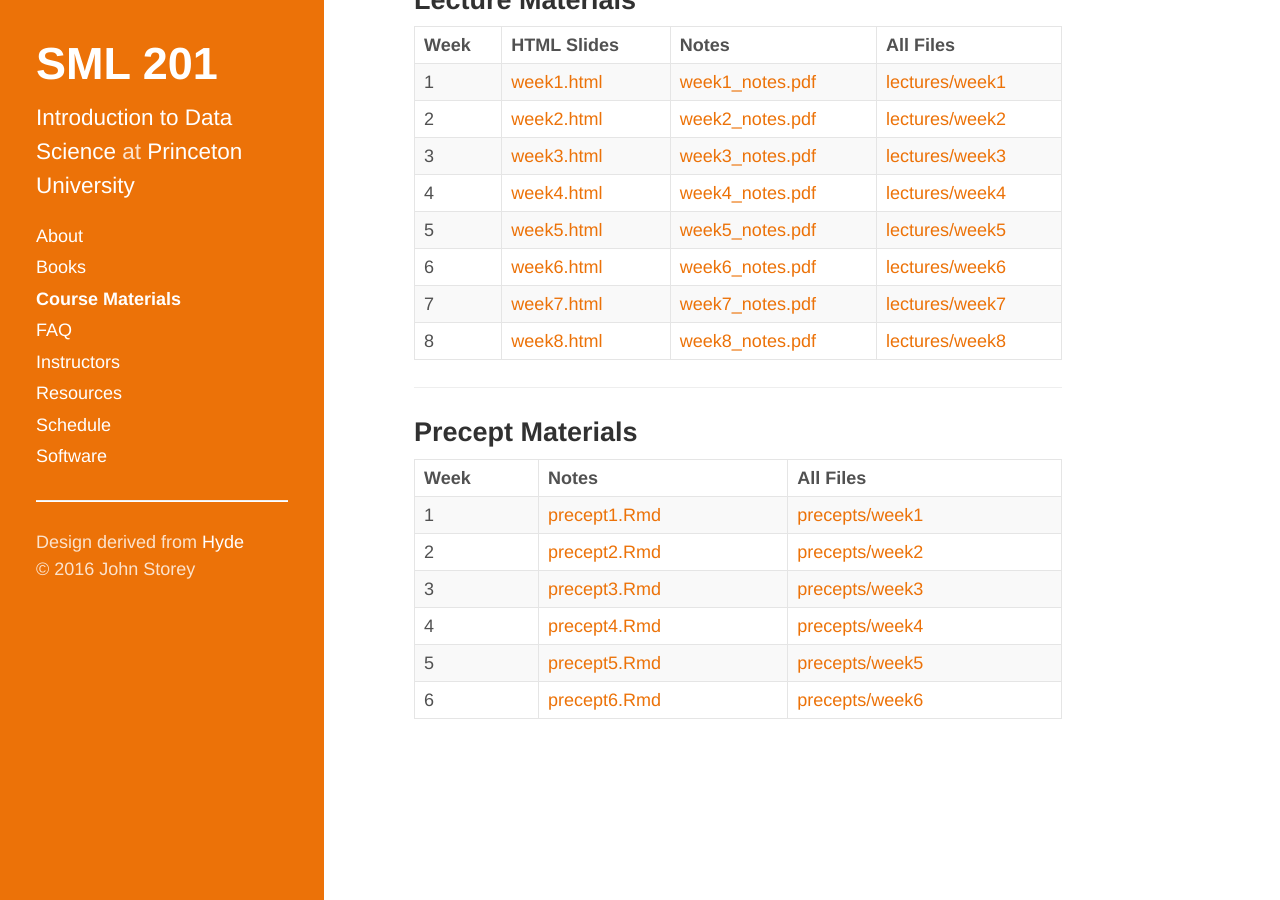
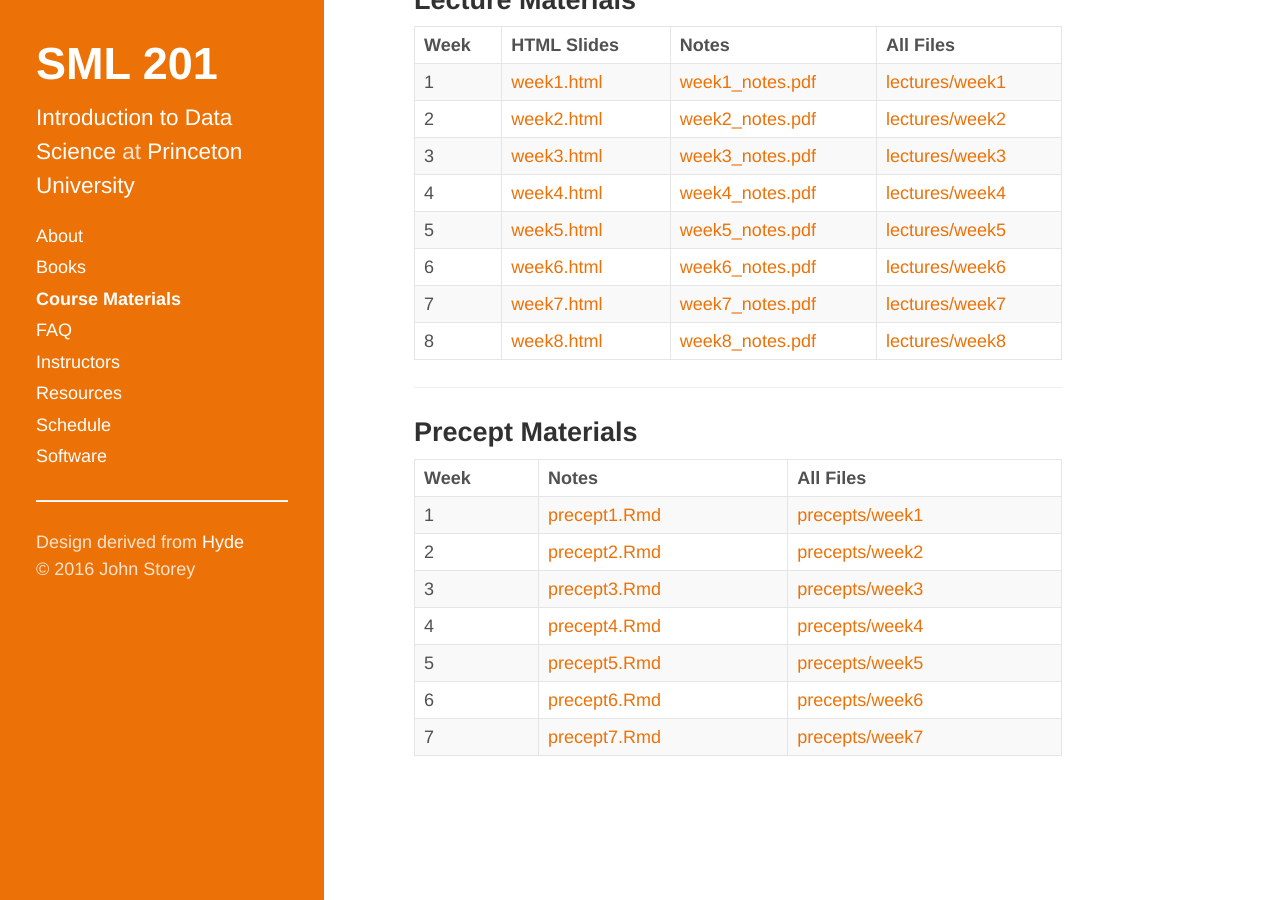
Before and after one commit to SML201/sml201.github.io, a Jekyll site: the page built from course_materials.md, in a window 1280 px wide and 900 px high, scrolled down 729 px. Built offline with Jekyll 4.4.1, drawn with Linux system fonts in a browser that asks for light colours.

Commit message:
Update course_materials.md

```diff
--- a/course_materials.md
+++ b/course_materials.md
@@ -57,3 +57,4 @@
 4 | [precept4.Rmd](https://raw.githubusercontent.com/SML201/precepts/master/week4/precept4.Rmd) | [precepts/week4](https://github.com/SML201/precepts/tree/master/week4)
 5 | [precept5.Rmd](https://raw.githubusercontent.com/SML201/precepts/master/week5/precept5.Rmd) | [precepts/week5](https://github.com/SML201/precepts/tree/master/week5)
 6 | [precept6.Rmd](https://raw.githubusercontent.com/SML201/precepts/master/week6/precept6.Rmd) | [precepts/week6](https://github.com/SML201/precepts/tree/master/week6)
+7 | [precept7.Rmd](https://raw.githubusercontent.com/SML201/precepts/master/week7/precept7.Rmd) | [precepts/week7](https://github.com/SML201/precepts/tree/master/week7)
```
